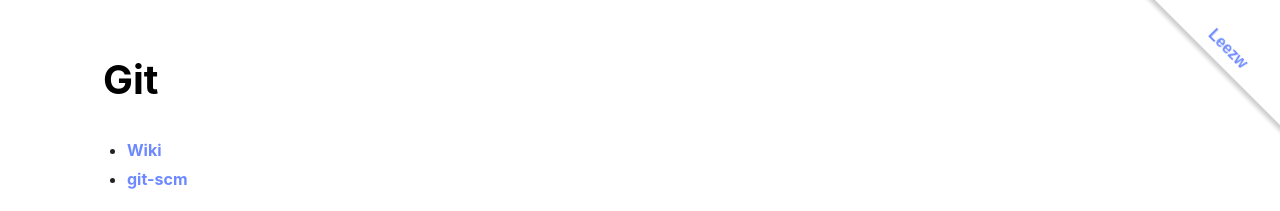
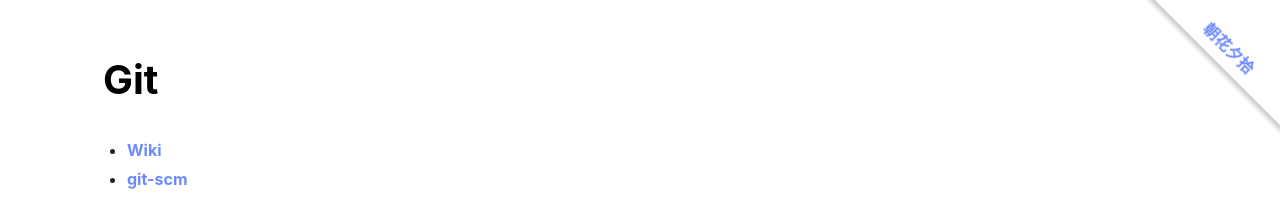
Before and after one commit to quantum-li/quantum-li.github.io, a Jekyll site: the page built from _posts/2020-11-02-git.md, in a window 1280 px wide. Shown: the top 211 px of the page. Built offline with Jekyll 4.4.1, drawn with Linux system fonts in a browser that asks for light colours; nearby versions of some CDN libraries.

Commit message:
2022-01-04 14:14:14

```diff
--- a/_includes/article/top/custom.html
+++ b/_includes/article/top/custom.html
@@ -1,3 +1,3 @@
 <!-- start custom article top snippet -->
-<a class="forkongithub-a" href="/index.html">{{site.title}}<br/></a>
+<a class="forkongithub-a" href="/index.html">朝花夕拾<br/></a>
 <!-- end custom article top snippet -->
```
